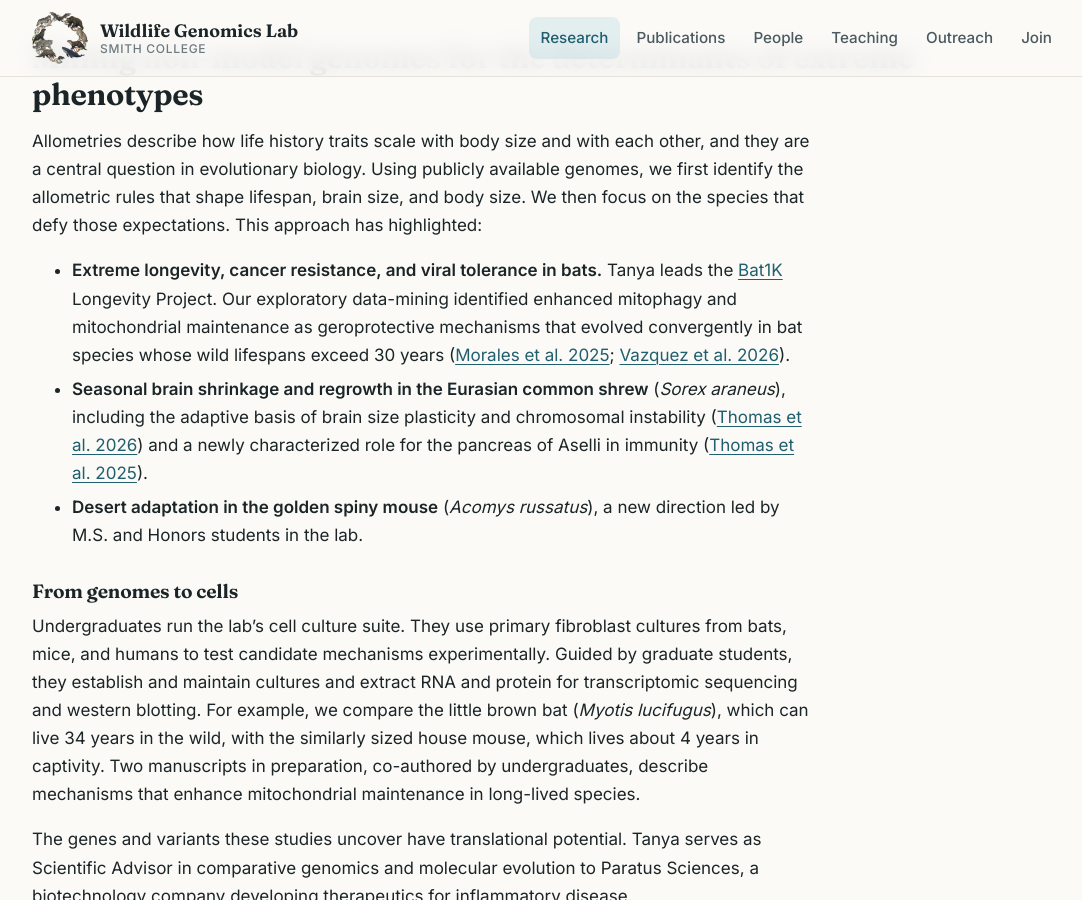
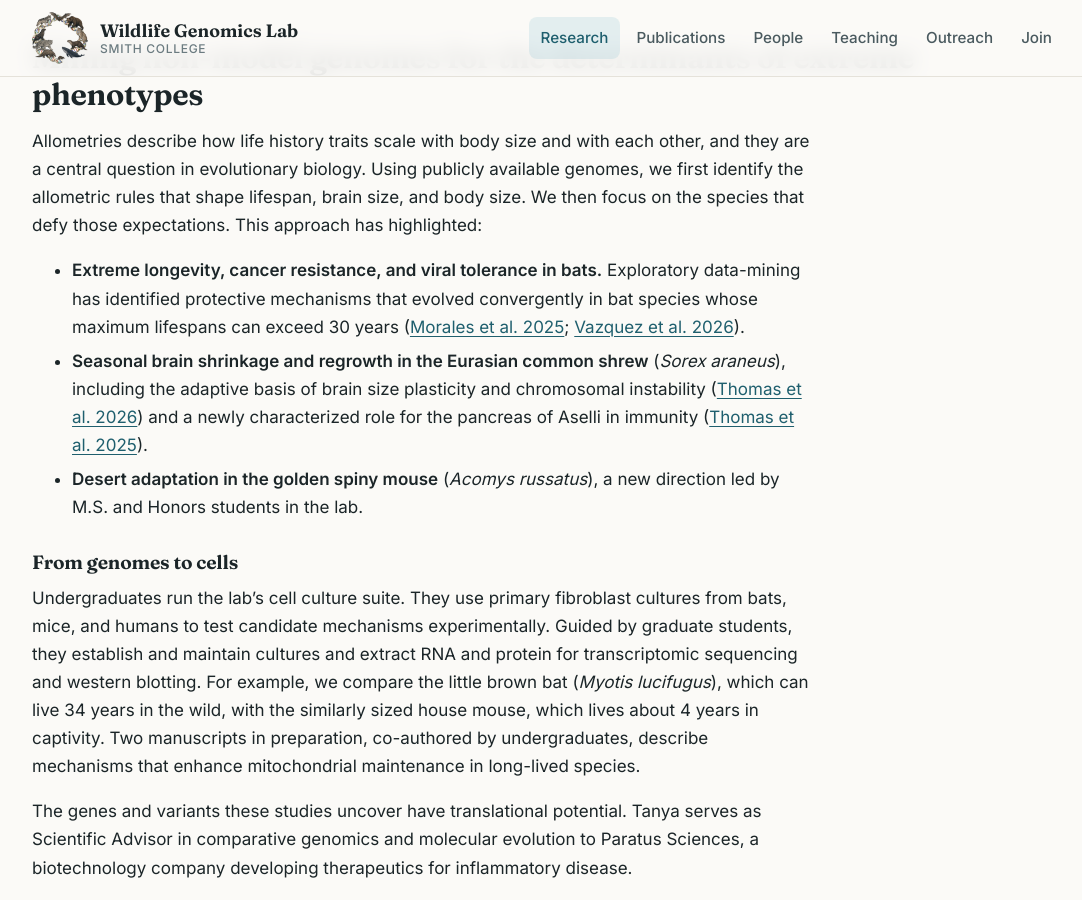
Before and after one commit to tanyalama/tanyalama.github.io, a Jekyll site: the page built from research.md, in a window 1280 px wide and 900 px high, scrolled down 1286 px. Shown: the whole window, without its empty margins (92-1174 px from the left). Built offline with Jekyll 4.4.1, drawn with Linux system fonts in a browser that asks for light colours.

Commit message:
Research: revise bat longevity bullet

```diff
--- a/research.md
+++ b/research.md
@@ -22,7 +22,7 @@ Our work also aims to close the gap between genomics research and conservation p
 
 Allometries describe how life history traits scale with body size and with each other, and they are a central question in evolutionary biology. Using publicly available genomes, we first identify the allometric rules that shape lifespan, brain size, and body size. We then focus on the species that defy those expectations. This approach has highlighted:
 
-- **Extreme longevity, cancer resistance, and viral tolerance in bats.** Tanya leads the [Bat1K](https://bat1k.com/) Longevity Project. Our exploratory data-mining identified enhanced mitophagy and mitochondrial maintenance as geroprotective mechanisms that evolved convergently in bat species whose wild lifespans exceed 30 years ([Morales et al. 2025](https://doi.org/10.1038/s41586-024-08471-0); [Vazquez et al. 2026](https://doi.org/10.1038/s41586-026-10932-7)).
+- **Extreme longevity, cancer resistance, and viral tolerance in bats.** Exploratory data-mining has identified protective mechanisms that evolved convergently in bat species whose maximum lifespans can exceed 30 years ([Morales et al. 2025](https://doi.org/10.1038/s41586-024-08471-0); [Vazquez et al. 2026](https://doi.org/10.1038/s41586-026-10932-7)).
 - **Seasonal brain shrinkage and regrowth in the Eurasian common shrew** (*Sorex araneus*), including the adaptive basis of brain size plasticity and chromosomal instability ([Thomas et al. 2026](https://doi.org/10.1093/molbev/msag006)) and a newly characterized role for the pancreas of Aselli in immunity ([Thomas et al. 2025](https://doi.org/10.1186/s12915-025-02420-7)).
 - **Desert adaptation in the golden spiny mouse** (*Acomys russatus*), a new direction led by M.S. and Honors students in the lab.
 
```
